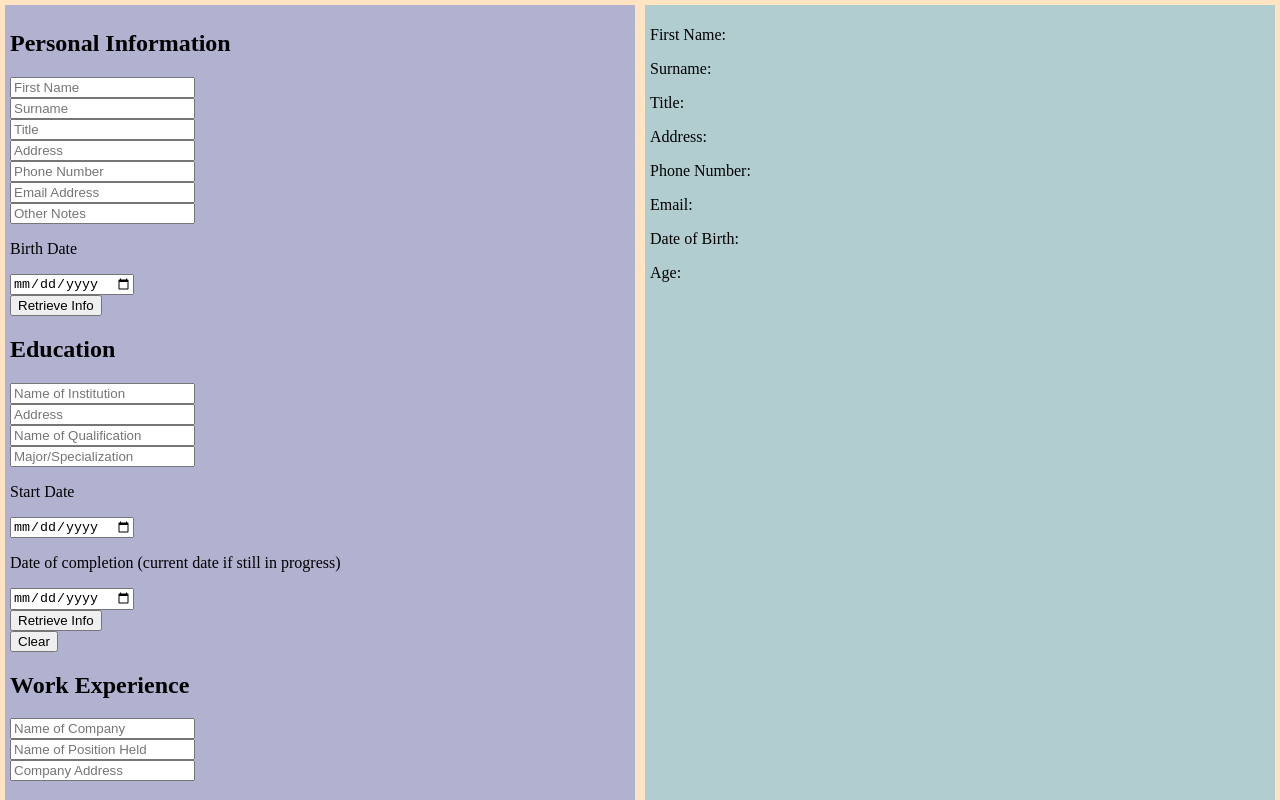
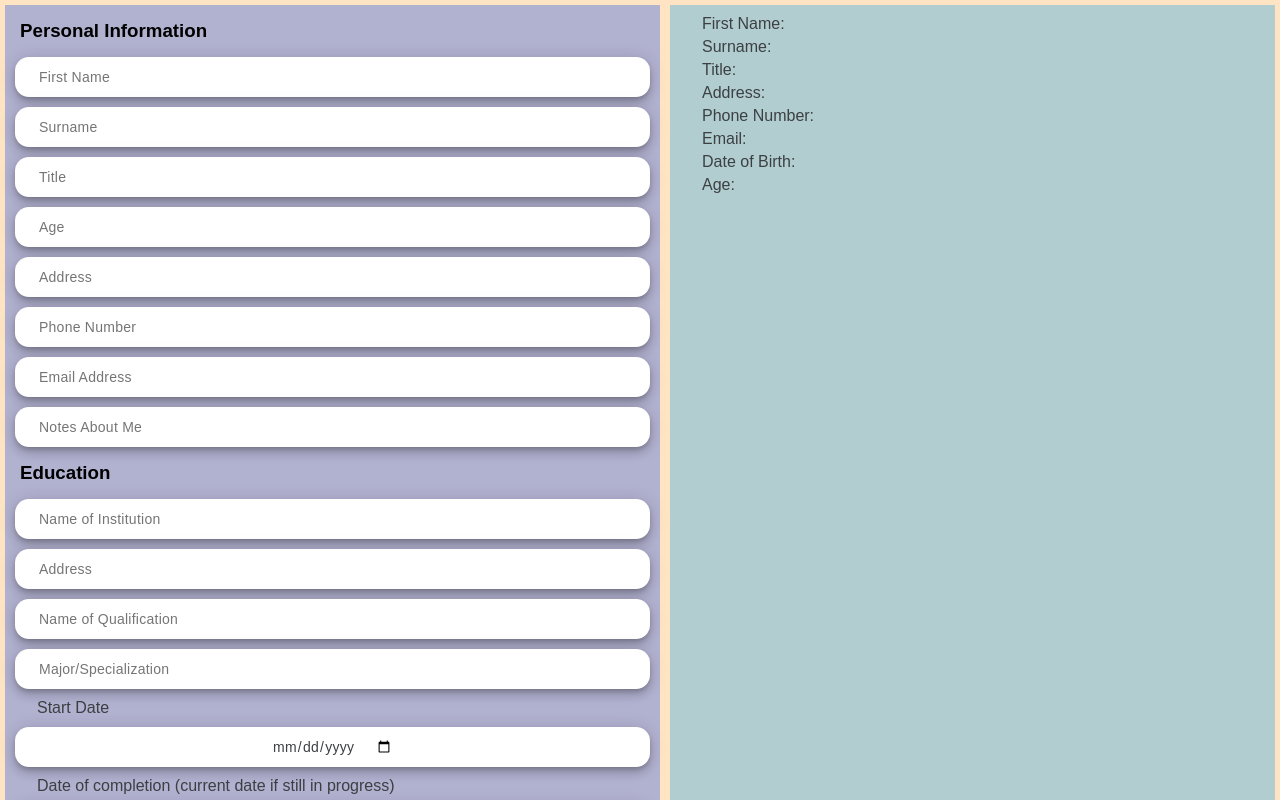
Before and after one commit to ScottCRed/cv-app, a React (Create React App) app: page / in a window 1280 px wide. Shown: the top 800 px of the page. Built offline with nearby package versions, Linux system fonts and the light colour scheme.

Commit message:
Add initial styling to input page

```diff
--- a/src/App.css
+++ b/src/App.css
@@ -1,5 +1,6 @@
 body {
     margin: 0;
+    font-family: "Poppins", sans-serif;
 }
 
 .mainWrapper {
@@ -25,3 +26,76 @@ body {
 .infoCard {
     background-color: yellow;
 }
+
+input {
+    font-family: "Poppins", sans-serif;
+    align-items: center;
+    background-color: #ffffff;
+    border-radius: 14px;
+    border-style: none;
+    box-shadow: rgba(0, 0, 0, .2) 0 3px 5px -1px,rgba(0, 0, 0, .14) 0 6px 10px 0,rgba(0, 0, 0, .12) 0 1px 18px 0;
+    box-sizing: border-box;
+    color: #3c4043;
+    cursor: pointer;
+    display: inline-flex;
+    fill: currentcolor;
+    font-size: 14px;
+    font-weight: 500;
+    height: 40px;
+    justify-content: center;
+    letter-spacing: .25px;
+    line-height: normal;
+    min-width: 635px;
+    overflow: visible;
+    padding: 2px 24px;
+    position: relative;
+    transition: box-shadow 280ms cubic-bezier(.4, 0, .2, 1),opacity 15ms linear 30ms,transform 270ms cubic-bezier(0, 0, .2, 1) 0ms;
+    width: auto;
+    margin: 5px;
+}
+
+.btnAdd, .btnReset {
+    font-family: "Poppins", sans-serif;
+    align-items: center;
+    background-color: #ffffff;
+    border-radius: 24px;
+    border-style: none;
+    box-shadow: rgba(0, 0, 0, .2) 0 3px 5px -1px,rgba(0, 0, 0, .14) 0 6px 10px 0,rgba(0, 0, 0, .12) 0 1px 18px 0;
+    box-sizing: border-box;
+    color: #f0f0f0;
+    cursor: pointer;
+    display: inline-flex;
+    fill: currentcolor;
+    font-size: 18px;
+    font-weight: 500;
+    height: 40px;
+    justify-content: center;
+    letter-spacing: .25px;
+    line-height: normal;
+    min-width: 635px;
+    max-width: 100%;
+    overflow: visible;
+    padding: 2px 24px;
+    position: relative;
+    transition: box-shadow 280ms cubic-bezier(.4, 0, .2, 1),opacity 15ms linear 30ms,transform 270ms cubic-bezier(0, 0, .2, 1) 0ms;
+    width: auto;
+    margin: 5px;
+}
+
+p {
+    margin: 5px;
+    margin-left: 27px;
+    color: #3c4043;
+}
+
+h3 {
+    margin: 10px;
+}
+
+.btnAdd {
+    background-color: green;
+}
+
+.btnReset {
+    background-color: red;
+}
--- a/src/components/Education.js
+++ b/src/components/Education.js
@@ -36,15 +36,14 @@ const Education = (props) => {
     }
     return (
         <div>
-            <h2>Education</h2>
+            <h3>Education</h3>
             <Input type='text' id='institution' placeholder='Name of Institution' onInfoChange={handleEduChange} value={education.institution}/>
             <Input type='text' id='institutionAddress' placeholder='Address' onInfoChange={handleEduChange} value={education.institutionAddress}/>
             <Input type='text' id='degree' placeholder='Name of Qualification' onInfoChange={handleEduChange} value={education.degree}/>
             <Input type='text' id='majors' placeholder='Major/Specialization' onInfoChange={handleEduChange} value={education.majors}/>
             <DateInput type='date' id='startDate' placeholder='Start Date' onDateChange={handleEduChange} value={education.startDate}/>
             <DateInput type='date' id='endDate' placeholder='Date of completion (current date if still in progress)' onDateChange={handleEduChange} value={education.endDate}/>
-            <Button onClick={onAddEdu} buttonText='Retrieve Info' buttonClass='addButton' id='1'/>
-            <Button onClick={Clear} buttonText='Clear' buttonClass='clearButton' id='clear'/>
+            <Button onClick={onAddEdu} buttonText='Add' buttonClass='btnAdd' id='1'/>
         </div>
 
     )
--- a/src/components/Employment.js
+++ b/src/components/Employment.js
@@ -36,14 +36,13 @@ const Employment = (props) => {
     }
     return (
         <div>
-            <h2>Work Experience</h2>
+            <h3>Work Experience</h3>
             <Input type='text' id='companyName' placeholder='Name of Company' onInfoChange={handleEmploymentChange} value={employment.companyName}/>
             <Input type='text' id='position' placeholder='Name of Position Held' onInfoChange={handleEmploymentChange} value={employment.position}/>
             <Input type='text' id='companyAddress' placeholder='Company Address' onInfoChange={handleEmploymentChange} value={employment.companyAddress}/>
             <DateInput type='date' id='startDate' placeholder='Start Date' onDateChange={handleEmploymentChange} value={employment.startDate}/>
             <DateInput type='date' id='endDate' placeholder='Date of Departure' onDateChange={handleEmploymentChange} value={employment.endDate}/>
-            <Button onClick={onAddEmployment} buttonText='Retrieve Info' buttonClass='addButton' id='1'/>
-            <Button onClick={Clear} buttonText='Clear' buttonClass='clearButton' id='clear'/>
+            <Button onClick={onAddEmployment} buttonText='Add' buttonClass='btnAdd' id='1'/>
         </div>
     )
 }
--- a/src/components/Main.js
+++ b/src/components/Main.js
@@ -5,6 +5,7 @@ import PersonalInfoPreview from "./PersonalInfoPreview"
 import EducationInfoPreview  from "./EducationInfoPreview"
 import EmploymentInfoPreview from "./EmploymentInfoPreview";
 import { useState } from 'react';
+import Button from "./Button";
 
 function Main () {
     const [personalInfo, setInfo] = useState({
@@ -72,6 +73,7 @@ function Main () {
             <Personal personalInfo={personalInfo} setInfo={setInfo}/>
             <Education education={education} setEducation={setEducation} eduInfo={eduInfo} setEduInfo={setEduInfo}/>
             <Employment employment={employment} setEmployment={setEmployment} employmentInfo={employmentInfo} setEmploymentInfo={setEmploymentInfo}/>
+            <Button onClick={()=> {console.log('hi')}} buttonText="Reset" buttonClass="btnReset" id="reset"/>
             </div>
             <div className="previewWrapper">
             <PersonalInfoPreview personalInfo={personalInfo}/>
--- a/src/components/Personal.js
+++ b/src/components/Personal.js
@@ -19,16 +19,15 @@ const Personal = (props) => {
 
     return (
         <div>
-          <h2>Personal Information</h2>
+          <h3>Personal Information</h3>
             <Input type='text' id='firstName' placeholder='First Name' onInfoChange={handleInfoChange}/>
             <Input type='text' id='surname' placeholder='Surname' onInfoChange={handleInfoChange}/>
             <Input type='text' id='title' placeholder='Title' onInfoChange={handleInfoChange}/>
+            <Input type='text' id='age' placeholder='Age' onDateChange={handleInfoChange}/>
             <Input type='text' id='address' placeholder='Address' onInfoChange={handleInfoChange}/>
             <Input type='text' id='phoneNo' placeholder='Phone Number' onInfoChange={handleInfoChange}/>
             <Input type='text' id='email' placeholder='Email Address' onInfoChange={handleInfoChange}/>
-            <Input type='text' id='notes' placeholder='Other Notes' onInfoChange={handleInfoChange}/>
-            <DateInput type='date' id='birthDate' placeholder='Birth Date' onDateChange={handleInfoChange}/>
-            <Button onClick={onClickOne} buttonText='Retrieve Info' buttonClass='addButton' id='1'/>
+            <Input type='text' id='notes' placeholder='Notes About Me' onInfoChange={handleInfoChange}/>
         </div>
 
     )
```
